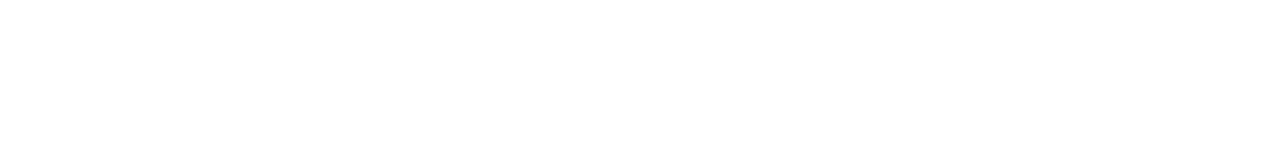
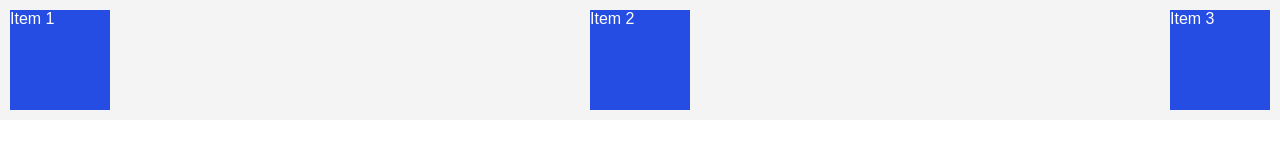
Before and after one commit to gvandriel/flexbox-crash-course, a plain HTML site: page index.html in a window 1280 px wide. Drawn offline with Linux system fonts and the light colour scheme.

```diff
--- a/index.html
+++ b/index.html
@@ -7,5 +7,11 @@
     <link rel="stylesheet" href="style.css" />
     <title>Flexbox crash course</title>
   </head>
-  <body></body>
+  <body>
+    <div class="flex-container">
+      <div class="item">Item 1</div>
+      <div class="item">Item 2</div>
+      <div class="item">Item 3</div>
+    </div>
+  </body>
 </html>
--- a/style.css
+++ b/style.css
@@ -0,0 +1,37 @@
+* {
+  box-sizing: border-box;
+  margin: 0;
+  padding: 0;
+}
+
+body {
+  font-family: Arial, Helvetica, sans-serif;
+}
+
+.flex-container {
+  display: flex;
+  background-color: #f4f4f4;
+  flex-direction: ;
+  justify-content: space-between;
+  align-items: center;
+}
+
+.item {
+  width: 100px;
+  height: 100px;
+  background: #254de4;
+  color: white;
+  margin: 10px;
+}
+
+.item:nth-of-type(1) {
+  align-self: start;
+}
+
+.item:nth-of-type(2) {
+  align-self: center;
+}
+
+.item:nth-of-type(3) {
+  align-self: end;
+}
```
